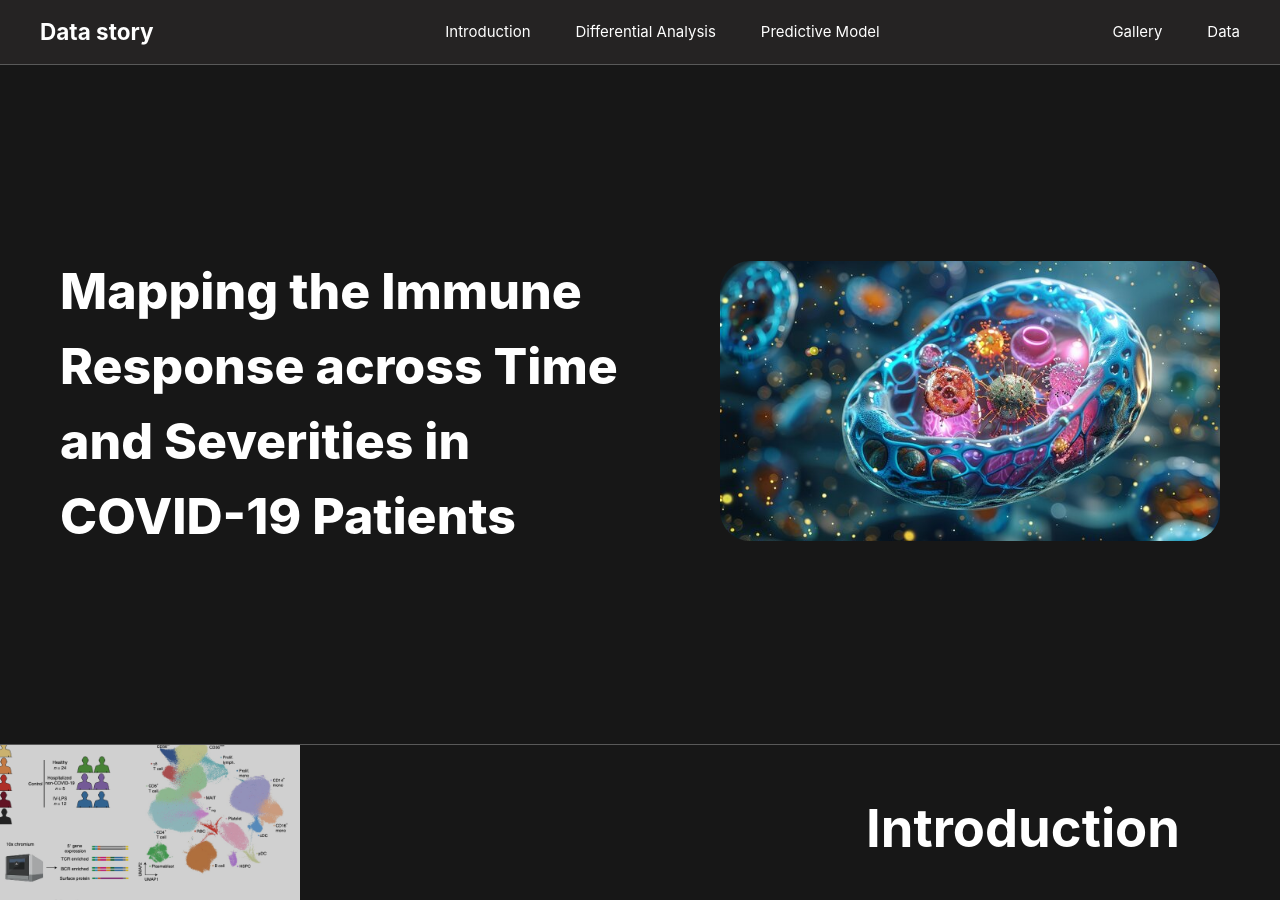
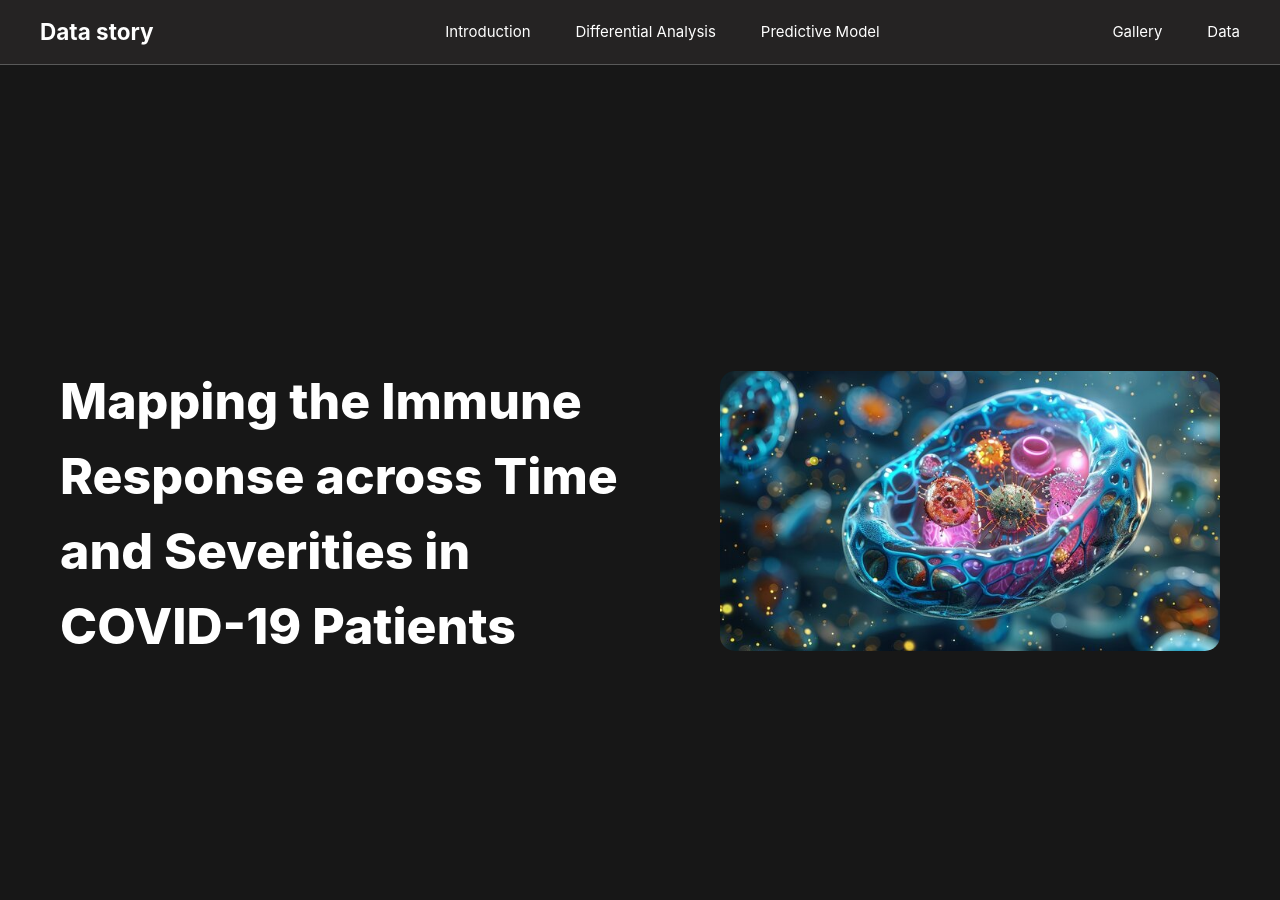
Before and after one commit to matteojourdan/data-story-new, a Jekyll site: the page built from index.html, in a window 1280 px wide and 900 px high. Built offline with Jekyll 4.4.1, drawn with Linux system fonts in a browser that asks for light colours.

Commit message:
clean version pre-meeting

```diff
--- a/assets/css/styles.css
+++ b/assets/css/styles.css
@@ -87,11 +87,64 @@
     color: var(--accent);
 }
 
+/* Dropdown styles */
+.dropdown {
+    position: relative;
+    display: inline-block;
+}
+
+.dropdown-content {
+    display: none;
+    position: absolute;
+    left: -12px;
+    top: 100%; /* Ensure it starts exactly below the parent */
+    padding-bottom: 12px;
+    margin-top: 10px;
+    background-color: var(--bg);
+    min-width: 160px;
+    box-shadow: 0px 8px 16px 0px rgba(0,0,0,0.2);
+    z-index: 1;
+    border-radius: 4px;
+    border: 1px solid var(--border-light);
+}
+
+/* This creates an invisible bridge across the gap */
+.dropdown-content::before {
+    content: "";
+    display: block;
+    position: absolute;
+    top: -10px; /* Move up by the exact amount of the margin-top */
+    left: 0;
+    width: 100%;
+    height: 10px; /* Same height as the margin */
+    background: transparent;
+}
+
+.dropdown-content a {
+    color: var(--text-light);
+    padding-top: 12px;
+    padding-left: 12px;
+    padding-right: 12px;
+    text-decoration: none;
+    display: block;
+}
+
+.dropdown-content a:hover {
+    text-decoration: underline;
+    text-decoration-color: var(--accent);
+    text-underline-offset: 2px;
+    text-decoration-thickness: 2px;
+}
+
+.dropdown:hover .dropdown-content {
+    display: block;
+}
+
 
 /* Fullscreen Header */
 .fullscreen-header {
     width: 100%;
-    height: 680px; /* Takes up the full viewport height */
+    height: 100dvh; /* Takes up the full viewport height */
     display: flex;
     align-items: center; /* Center vertically */
     justify-content: center; /* Center horizontally */
@@ -114,7 +167,7 @@
     max-width: 500px; /* Optional: Set a maximum width */
     height: auto; /* Maintain aspect ratio */
     padding: 2rem;
-    border-radius: 4rem;
+    border-radius: 3rem;
     margin-right: 2rem;
 }
 
@@ -195,7 +248,6 @@
 .page-section p {
     font-size: 1.1rem;
     line-height: 1.6;
-    padding: 0 200px;
     text-align: justify;
 }
 
@@ -207,9 +259,8 @@
     justify-content: right;
     align-items: end;
     width: 100%;
-    max-width: 1180px;
+    max-width: 1186px;
     overflow: hidden;
-    background-color: var(--bg);
     color: white;
 }
 
@@ -304,59 +355,29 @@
     text-align: left;
 }
 
+/* Data presentation Section */
+.data-section {
+    display: flex;
+    flex-direction: column;
+    justify-content: left;
+    align-items: start;
+    padding: 20px 116px;
+    background-color: var(--bg);
+    color: white;
+}
+
+.data-section h2 {
+    font-size: 3.5rem;
+    margin-bottom: 20px;
+    color: var(--text-light);
+}
+
+.data-section p {
+    font-size: 1.1rem;
+    line-height: 1.6;
+    text-align: justify;
+}
+
 a {
     text-decoration: none;
 }
-
-    /* Dropdown styles */
-.dropdown {
-    position: relative;
-    display: inline-block;
-}
-
-.dropdown-content {
-    display: none;
-    position: absolute;
-    left: -12px;
-    top: 100%; /* Ensure it starts exactly below the parent */
-    padding-bottom: 12px;
-    margin-top: 10px;
-    background-color: var(--bg);
-    min-width: 160px;
-    box-shadow: 0px 8px 16px 0px rgba(0,0,0,0.2);
-    z-index: 1;
-    border-radius: 4px;
-    border: 1px solid var(--border-light);
-}
-
-/* This creates an invisible bridge across the gap */
-.dropdown-content::before {
-    content: "";
-    display: block;
-    position: absolute;
-    top: -10px; /* Move up by the exact amount of the margin-top */
-    left: 0;
-    width: 100%;
-    height: 10px; /* Same height as the margin */
-    background: transparent;
-}
-
-.dropdown-content a {
-    color: var(--text-light);
-    padding-top: 12px;
-    padding-left: 12px;
-    padding-right: 12px;
-    text-decoration: none;
-    display: block;
-}
-
-.dropdown-content a:hover {
-    text-decoration: underline;
-    text-decoration-color: var(--accent);
-    text-underline-offset: 2px;
-    text-decoration-thickness: 2px;
-}
-
-.dropdown:hover .dropdown-content {
-    display: block;
-}
--- a/index.html
+++ b/index.html
@@ -48,7 +48,7 @@
 
 <!-- Gallery Section -->
 
-<section id="data_presentation" class="page-section">
+<section id="data_presentation" class="data-section">
     <h2>Data presentation</h2>
     <p>Data presentation content</p>
 </section>
```
Also changed, not shown: 3 other files.
